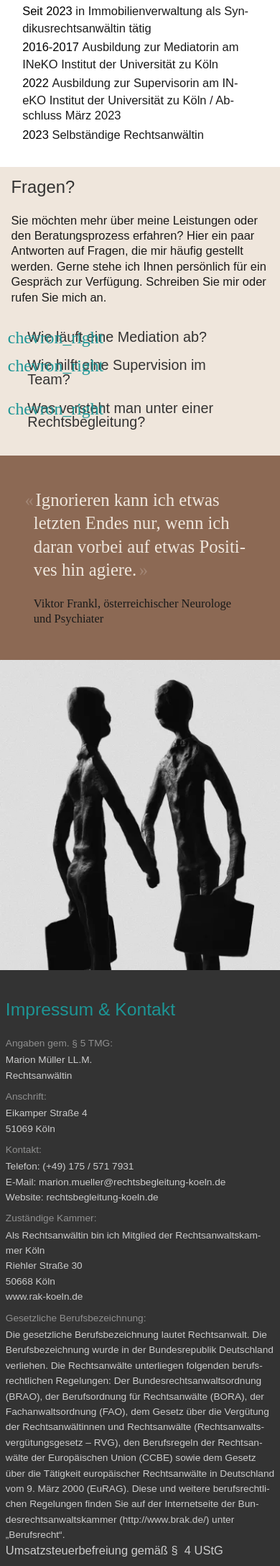
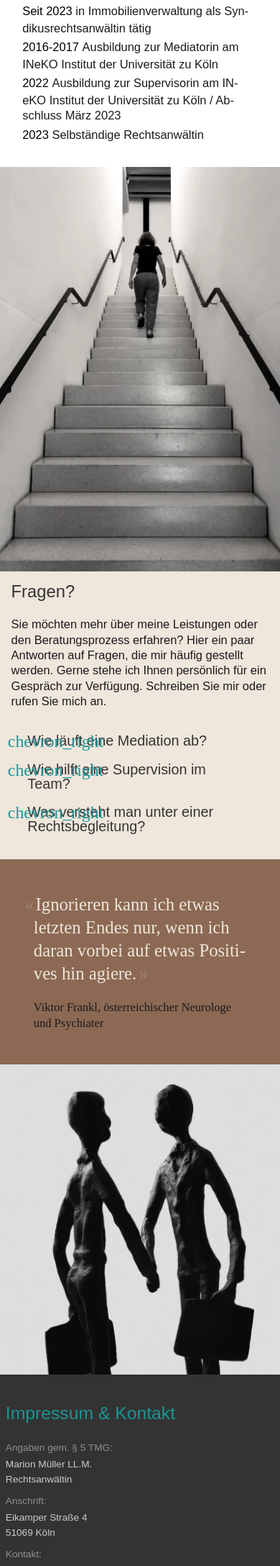
Before and after one commit to Klickmeister/marionmueller, a Jekyll site: the page built from index.html, in a window 390 px wide. Shown: the part 2405-4581 px from the top of the page at 72% size. Built offline with Jekyll 4.4.1, drawn with Linux system fonts in a browser that asks for light colours; some web fonts are replaced.

Commit message:
fix vita-image not showing on mobile by using mediaquery

```diff
--- a/_sass/blocks/vita.scss
+++ b/_sass/blocks/vita.scss
@@ -45,11 +45,15 @@
     height: 100%;
 
     &>img {
-      height: 0;
       min-height: 100%;
       object-fit: cover;
       object-position: top;
+
+      @media only screen and (min-width: $vp-large) {
+        height: 0;
+      }
     }
+
   }
 
   @media only screen and (min-width: $vp-large) {
```
